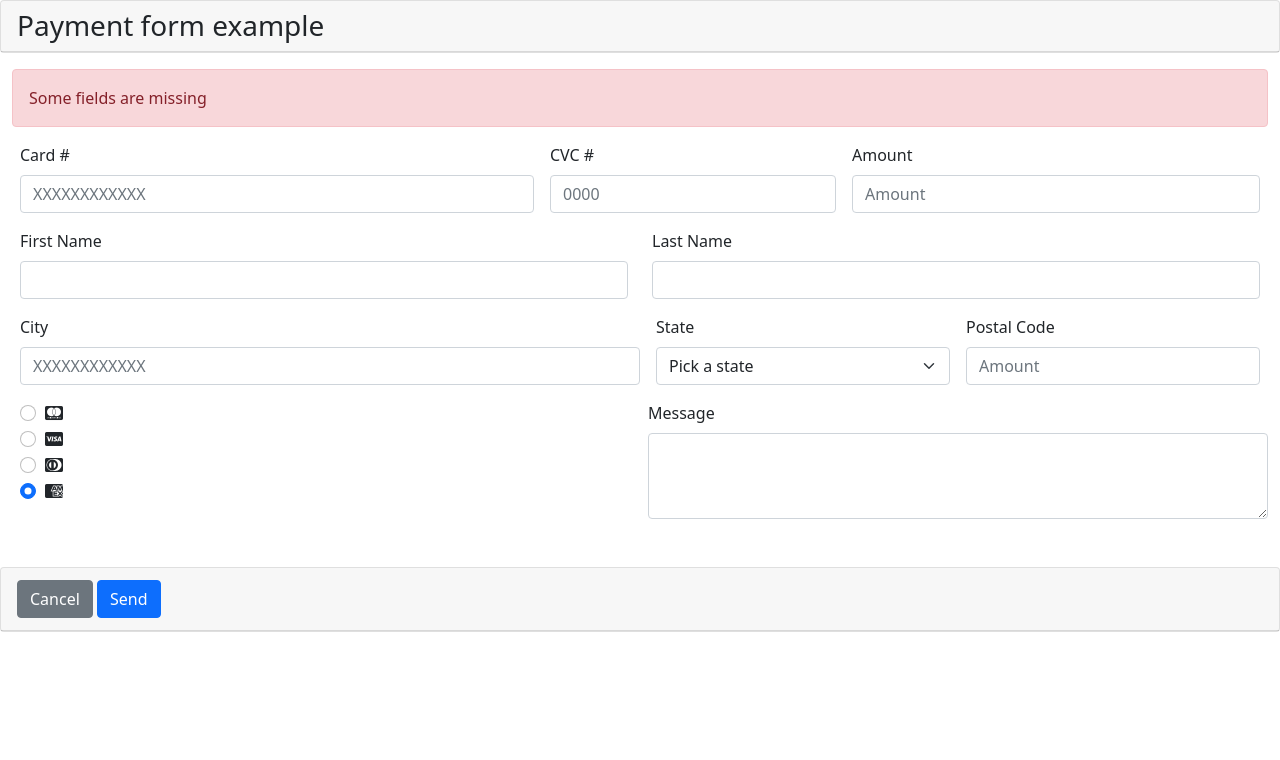
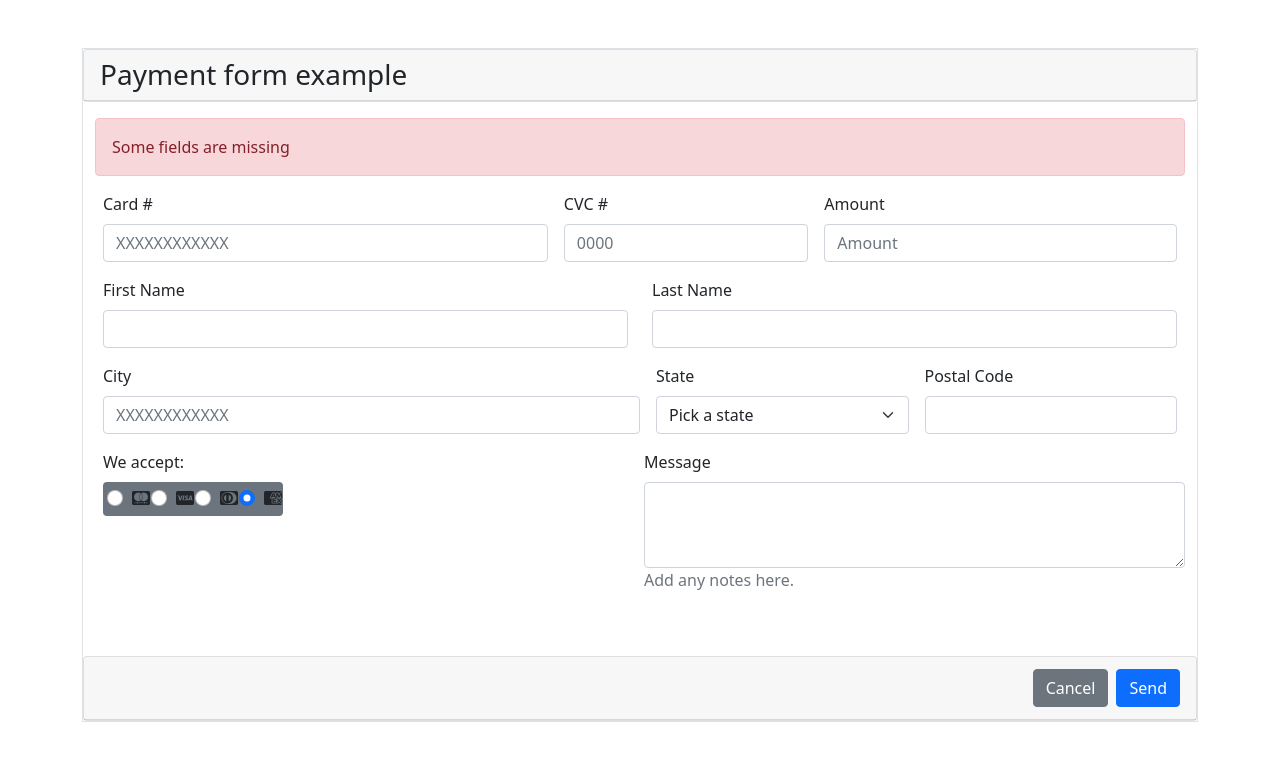
Before and after one commit to 4GeeksAcademy/Ricardo-Lara-Crea-un-form-HTML5, a plain HTML site: page index.html in a window 1280 px wide. Drawn offline with nearby package versions, Linux system fonts and the light colour scheme.

Commit message:
Ricardo Lara - Crea un form HTML5

```diff
--- a/index.html
+++ b/index.html
@@ -13,6 +13,9 @@
 
 <body>
 
+  <div class="container mt-5">
+   <!-- Contenedor -->
+  <div class="container border border-black p-0">
     <!-- Head -->
     <div class="card card-outline-secondary">
       <div class="card-header">
@@ -77,7 +80,7 @@
         </div>
         <div class="col me-2">
           <label for="3col" class="form-label">Postal Code</label>
-        <input type="text" class="form-control" placeholder="Amount" aria-label="Last name" id="3col">
+          <input type="text" class="form-control" aria-label="Last name" id="3col">
         </div>
       </div>
     </div>
@@ -85,7 +88,10 @@
     <!-- 2 col final-->
     <div class="container-fluid mt-3">
       <div class="row g-2">
-      <div class="col-sm ms-2">
+         <!-- Contenedor check-->
+        <div class="col-sm">
+            <label for="exampleFormControlTextarea1" class="form-label ms-2">We accept:</label>
+        <div class="col-sm-4 ms-2 d-flex flex-row bg-secondary p-1 rounded">
           <div class="form-check">
             <input class="form-check-input" type="radio" name="radioDefault" id="radioDefault1">
             <label class="form-check-label" for="radioDefault1">
@@ -111,21 +117,25 @@
             </label>
           </div>
         </div>
+        </div>
+        <!-- Contenedor text-->
         <div class="col-sm">
           <label for="exampleFormControlTextarea1" class="form-label">Message</label>
           <textarea class="form-control" id="exampleFormControlTextarea1" rows="3"></textarea>
+          <div class="text-secondary"><p>Add any notes here.</p></div>
         </div>
       </div>
     </div>
 
     <!-- Final -->
     <div class="card card-outline-secondary mt-5">
-    <div class="card-header">
+      <div class="card-header d-flex flex-row-reverse">
+        <button type="button" class="btn btn-primary mt-1 mb-1 ms-2">Send</button>
         <button type="button" class="btn btn-secondary mt-1 mb-1">Cancel</button>
-      <button type="button" class="btn btn-primary mt-1 mb-1">Send</button>
       </div>
     </div>
-
+  </div>
+  </div>
 
   <!-- Bootstrap -->
   <script src="https://cdn.jsdelivr.net/npm/@popperjs/core@2.9.2/dist/umd/popper.min.js"
```
Lines whose indentation alone changed are shown as unchanged.
